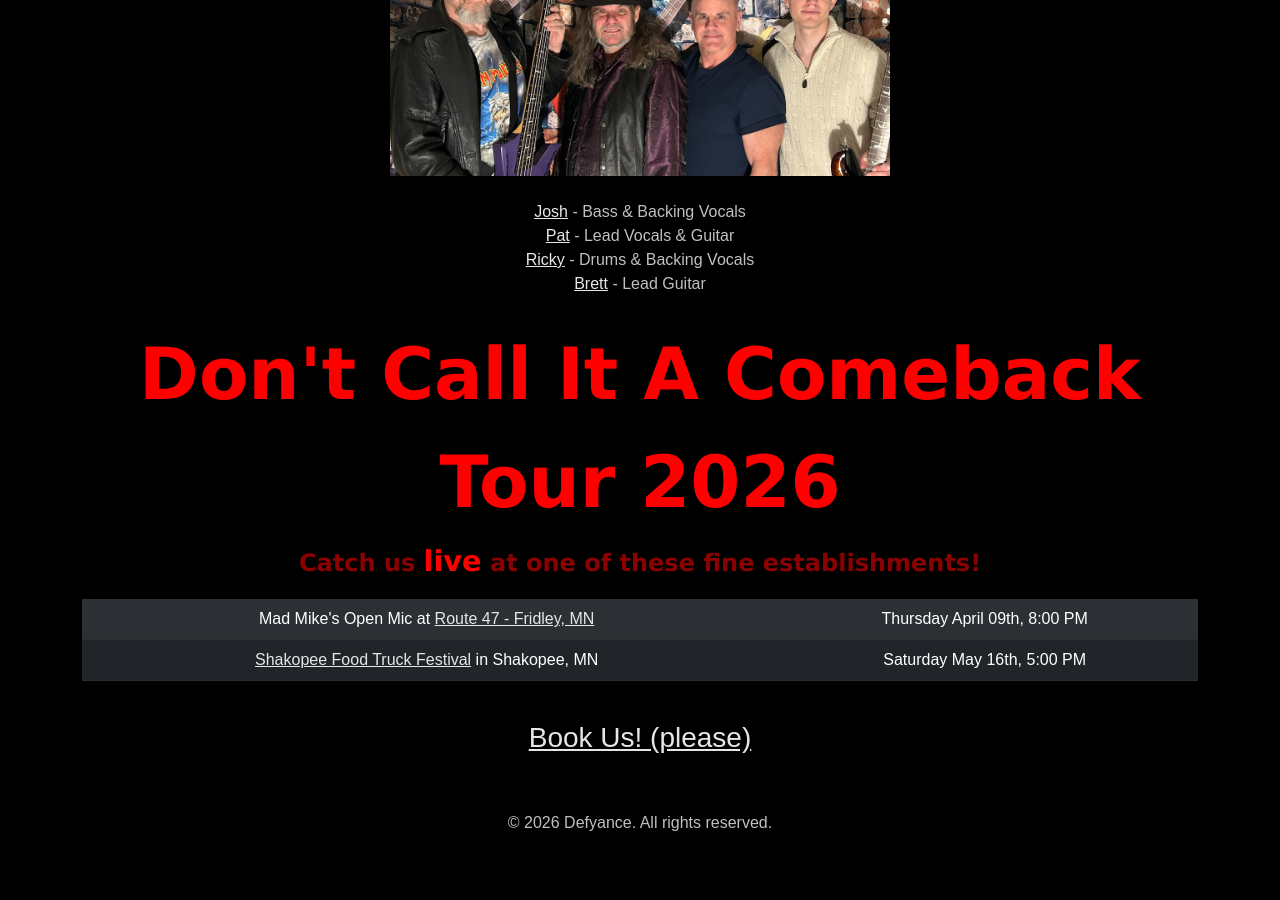
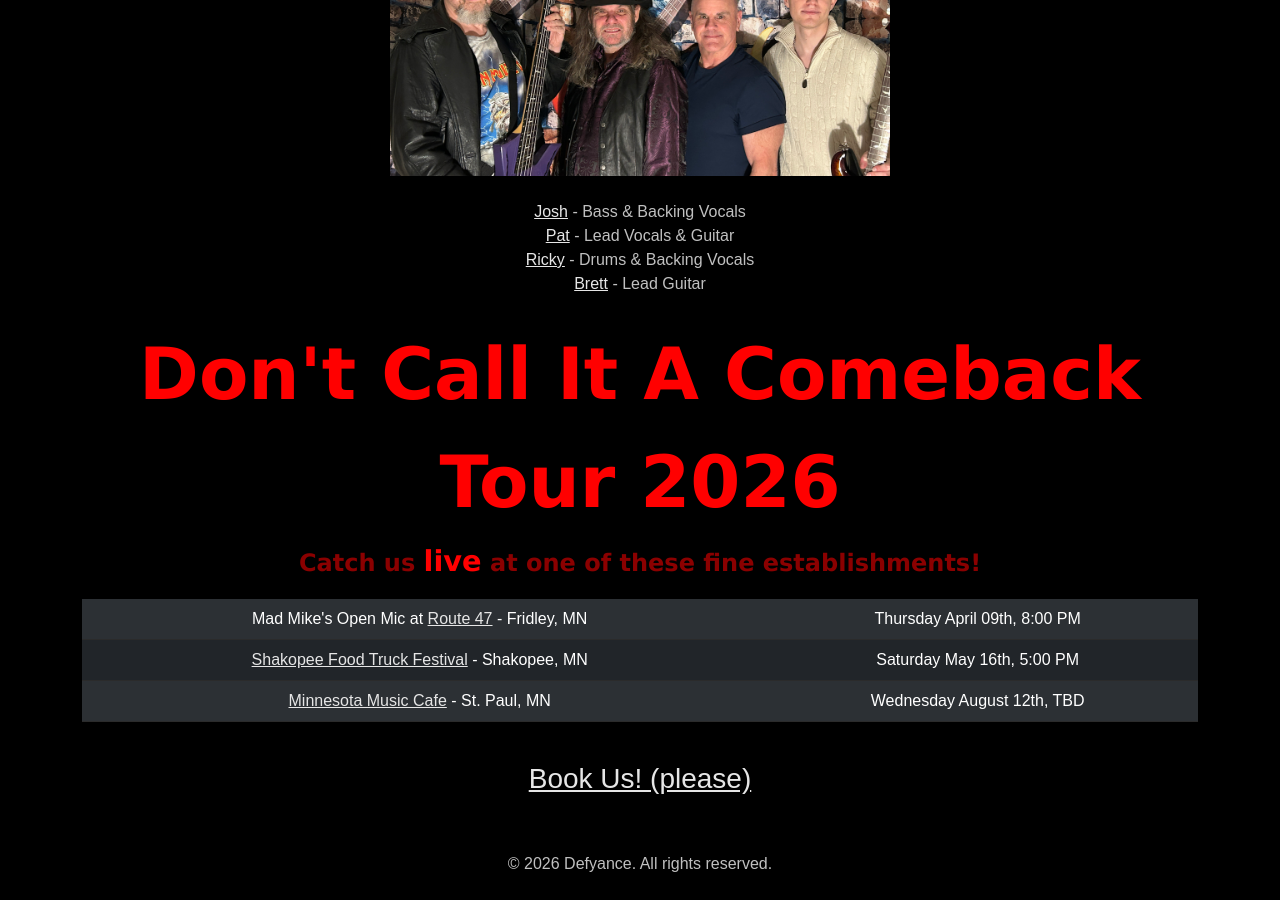
Before and after one commit to defyance-rocks/defyance-rocks.github.io, a Jekyll site: the page built from index.html, in a window 1280 px wide and 900 px high, scrolled down 585 px. Built offline with Jekyll 4.4.1, drawn with Linux system fonts in a browser that asks for light colours; before the commit the page ends 1444 px from its top, so only the background shows below that.

Commit message:
Add Minnesota Music Cafe to tour schedule

```diff
--- a/index.html
+++ b/index.html
@@ -29,12 +29,16 @@
   <table class="table table-striped table-dark">
     <tbody>
       <tr>
-        <td>Mad Mike's Open Mic at <a href="https://route47pubngrub.com/">Route 47 - Fridley, MN</a></td>
+        <td>Mad Mike's Open Mic at <a href="https://route47pubngrub.com/">Route 47</a> - Fridley, MN</td>
         <td>Thursday April 09th, 8:00 PM</td>
       </tr>
       <tr>
-        <td><a target="_blank" href="https://www.google.com/maps/search/?api=1&query=44.802710%2C-93.493879">Shakopee Food Truck Festival</a> in Shakopee, MN</td>
+        <td><a target="_blank" href="https://www.google.com/maps/search/?api=1&query=44.802710%2C-93.493879">Shakopee Food Truck Festival</a> - Shakopee, MN</td>
         <td>Saturday May 16th, 5:00 PM</td>
+      </tr>
+      <tr>
+        <td><a target="_blank" href="http://minnesotamusiccafe.com/">Minnesota Music Cafe</a> - St. Paul, MN</td>
+        <td>Wednesday August 12th, TBD</td>
       </tr>
     </tbody>
   </table>
```
Also changed, not shown: tour.html (+7 -0 lines).
